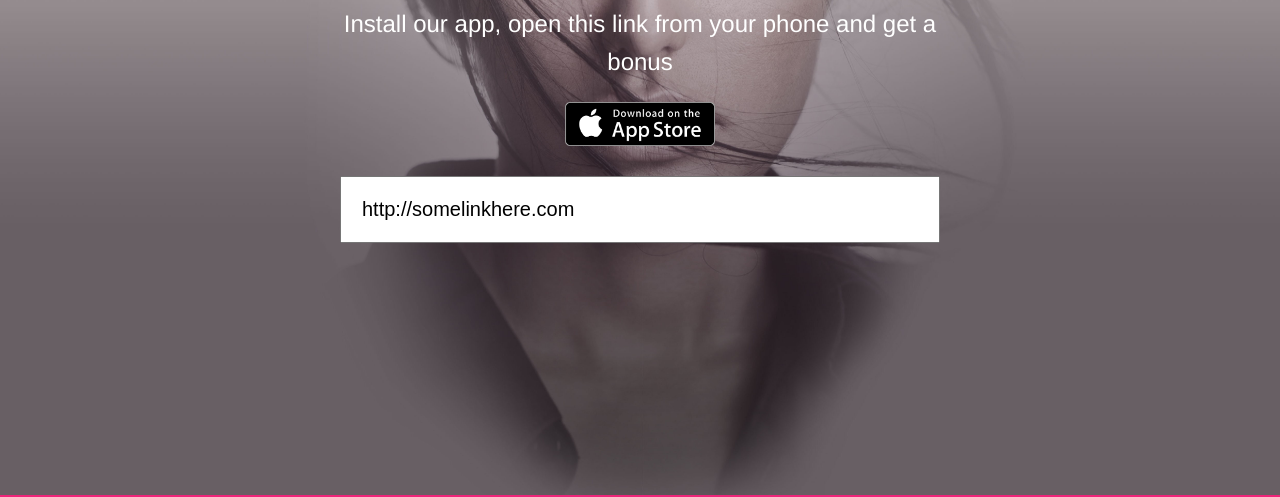
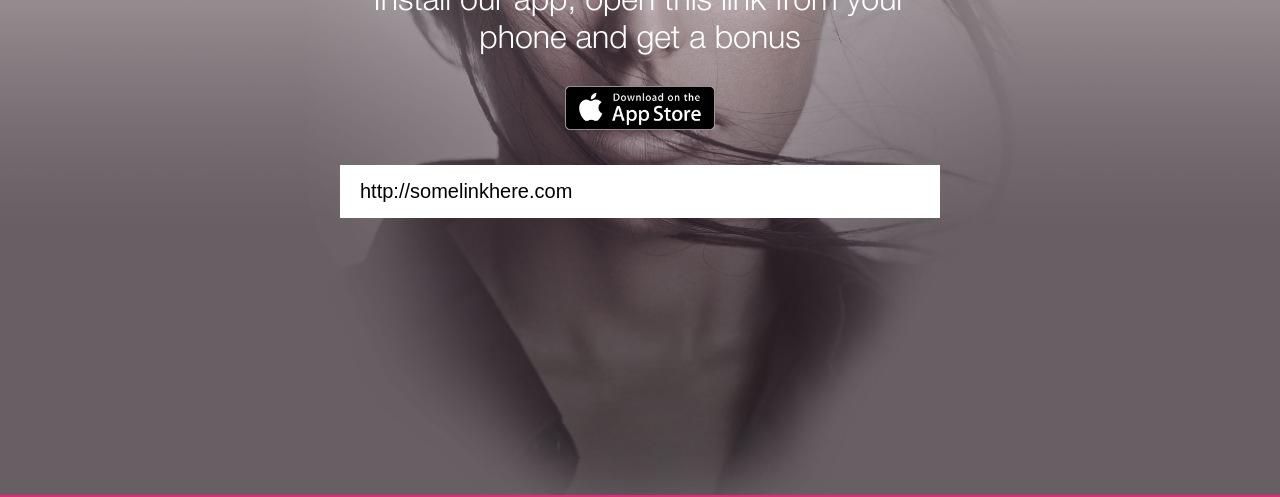
Before and after one commit to nikita-rogatnev/GoFox-promo, a website: page index.html in a window 1280 px wide. Shown: the part 260-757 px from the top of the page. Drawn offline with nearby package versions, Linux system fonts and the light colour scheme; a web font is replaced by a local one.

Commit message:
add fonts

```diff
--- a/index.html
+++ b/index.html
@@ -7,7 +7,6 @@
     <meta name="viewport" content="width=device-width, initial-scale=1">
     <title>GoFox | Mobile On-Demand Botox</title>
 
-    <link rel="stylesheet" href="//db.onlinewebfonts.com/c/4b94982a9603dd89cf49dd9bcb0f0d60?family=Helvetica+Neue">
     <link rel="stylesheet" href="./css/style.min.css">
     <link rel="stylesheet" href="http://maxcdn.bootstrapcdn.com/font-awesome/4.2.0/css/font-awesome.min.css">
 
--- a/less/blocks/main.less
+++ b/less/blocks/main.less
@@ -4,7 +4,7 @@
 .main {
 	display: flex;
 
-	padding: 40px 15px;
+	padding: 15px;
 
 	color: #525252;
 	background: url(../img/main/main__bg.jpg) no-repeat center center;
@@ -24,13 +24,13 @@
 
 .main__heading {
 	max-width: @break-point;
-	margin: 0 auto 15px;
+	margin: 0 auto 30px;
 
 	color: @color__white;
 
-	font-size: 24px;
+	font-size: 22px;
 	font-weight: normal;
-	line-height: 1.6;
+	line-height: 1.2;
 
 	&--mobile {
 		display: block;
@@ -47,19 +47,27 @@
 			display: block;
 		}
 	}
+
+	@media (min-width: @break-point) {
+		font-size: 32px;
+	}
 }
 
 .main__logo {
 	width: 100%;
-	max-width: 400px;
+	max-width: 240px;
 	height: auto;
-	margin: 15px auto;
+
+	@media (min-width: @break-point) {
+		max-width: 400px;
+		margin: 15px auto;
+	}
 }
 
 .main__appstore {
 	display: none;
 
-	margin: 20px auto 30px;
+	margin: 20px auto 35px;
 
 	font-size: 0;
 	line-height: 0;
@@ -80,7 +88,25 @@
 
 	width: 100%;
 	margin: 15px auto;
-	padding: 20px;
+	padding: 10px;
+
+	border: 0;
+	outline: none;
 
 	font-size: 20px;
+	line-height: 1;
+
+	&:focus {
+		border: 0;
+		outline: none;
+	}
+
+	&:active {
+		border: 0;
+		outline: none;
+	}
+
+	@media (min-width: @break-point) {
+		padding: 15px 20px;
+	}
 }
--- a/less/general/global.less
+++ b/less/general/global.less
@@ -5,6 +5,20 @@
 	box-sizing: border-box;
 	margin: 0;
 	padding: 0;
+}
+
+@font-face {
+	font-family: 'Helvetica Neue';
+
+	src: url('../fonts/HelveticaNeue.woff2') format('woff2'),
+	url('../fonts/HelveticaNeue.ttf') format('truetype');
+}
+
+@font-face {
+	font-family: 'Helvetica Neue Light';
+
+	src: url('../fonts/HelveticaNeue-Light.woff2') format('woff2'),
+	url('../fonts/HelveticaNeue-Light.ttf') format('truetype');
 }
 
 html {
@@ -20,7 +34,7 @@ body {
 
 	height: 100%;
 
-	font-family: "Helvetica Neue", Helvetica, sans-serif;
+	font-family: "Helvetica Neue Light", Helvetica, sans-serif;
 	font-size: 16px;
 	font-weight: normal;
 	line-height: 1.4;
```
Also changed, not shown: css/style.css, css/style.min.css, fonts/HelveticaNeue-Light.ttf (added), fonts/HelveticaNeue-Light.woff2 (added), fonts/HelveticaNeue.ttf (added), fonts/HelveticaNeue.woff2 (added).
